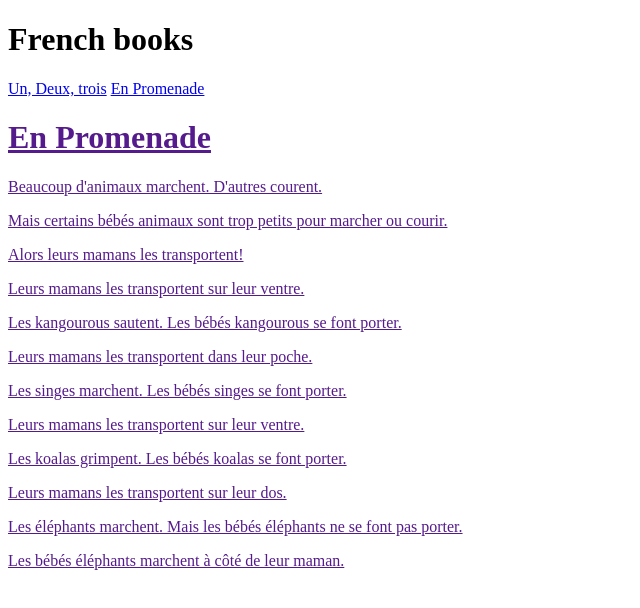
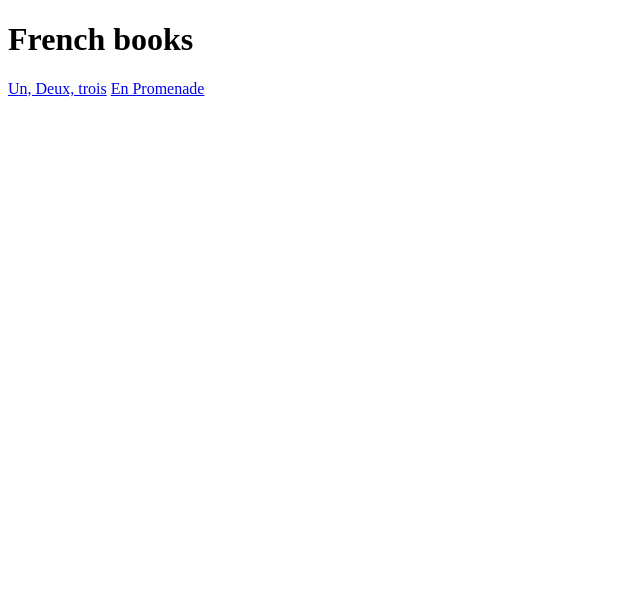
Before and after one commit to AvinavK/avinavk.github.io, a plain HTML site: page index.html in a window 1280 px wide. Shown: the whole page, without its empty margins (0-640 px from the left). Drawn offline with Linux system fonts and the light colour scheme.

Commit message:
Update index.html

```diff
--- a/index.html
+++ b/index.html
@@ -8,20 +8,7 @@
   <a href="" title=""</a>
 
 
-<h1>En Promenade</h1>
-<p>Beaucoup d'animaux marchent. D'autres courent.</p>
-<p>Mais certains bébés animaux sont trop petits pour marcher ou courir.</p>
-<p>Alors leurs mamans les transportent!</p>
-<p>Leurs mamans les transportent sur leur ventre.</p>
-<p>Les kangourous sautent. Les bébés kangourous se font porter.</p>
-<p>Leurs mamans les transportent dans leur poche.</p>
-<p>Les singes marchent.
-Les bébés singes se font porter.</p>
-<p>Leurs mamans les transportent sur leur ventre.</p>
-<p>Les koalas grimpent. Les bébés koalas se font porter.</p>
-<p>Leurs mamans les transportent sur leur dos.</p>
-<p>Les éléphants marchent. Mais les bébés éléphants ne se font pas porter.</p>
-<p>Les bébés éléphants marchent à côté de leur maman.</p>
+
 <p></p>
 <p></p>
 <p></p>
```
